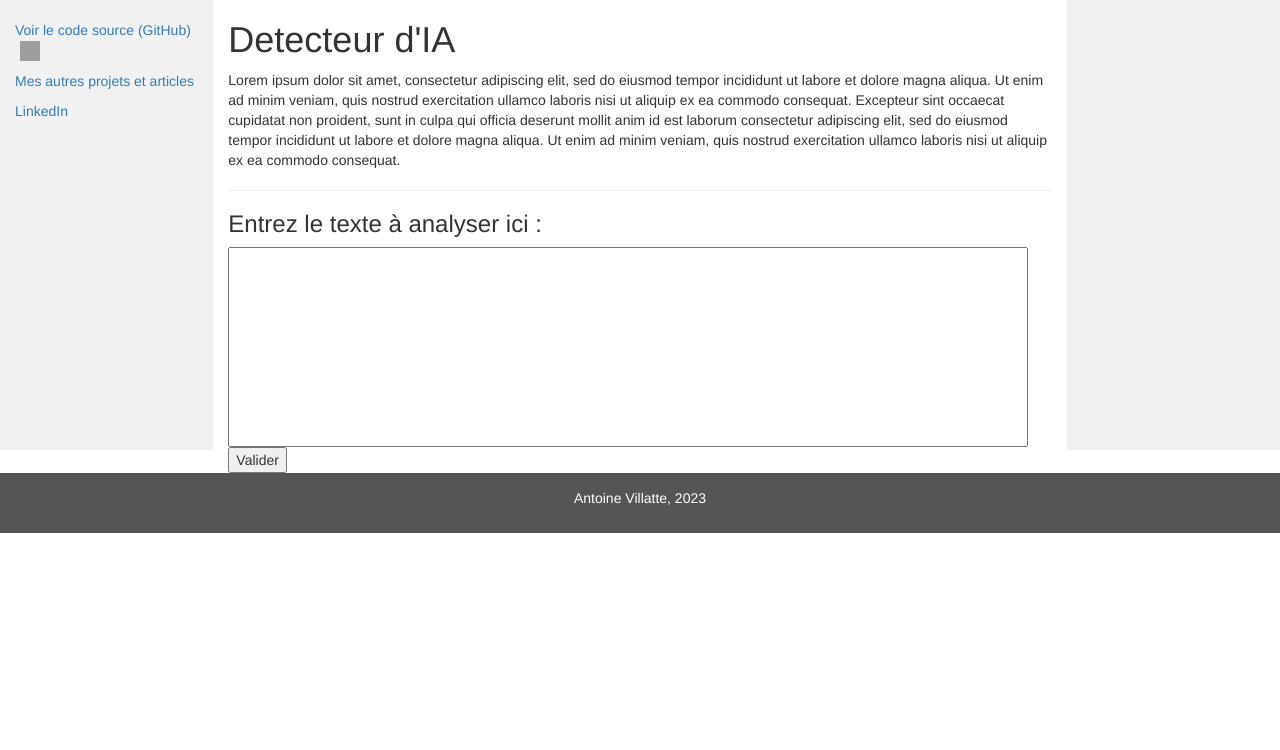
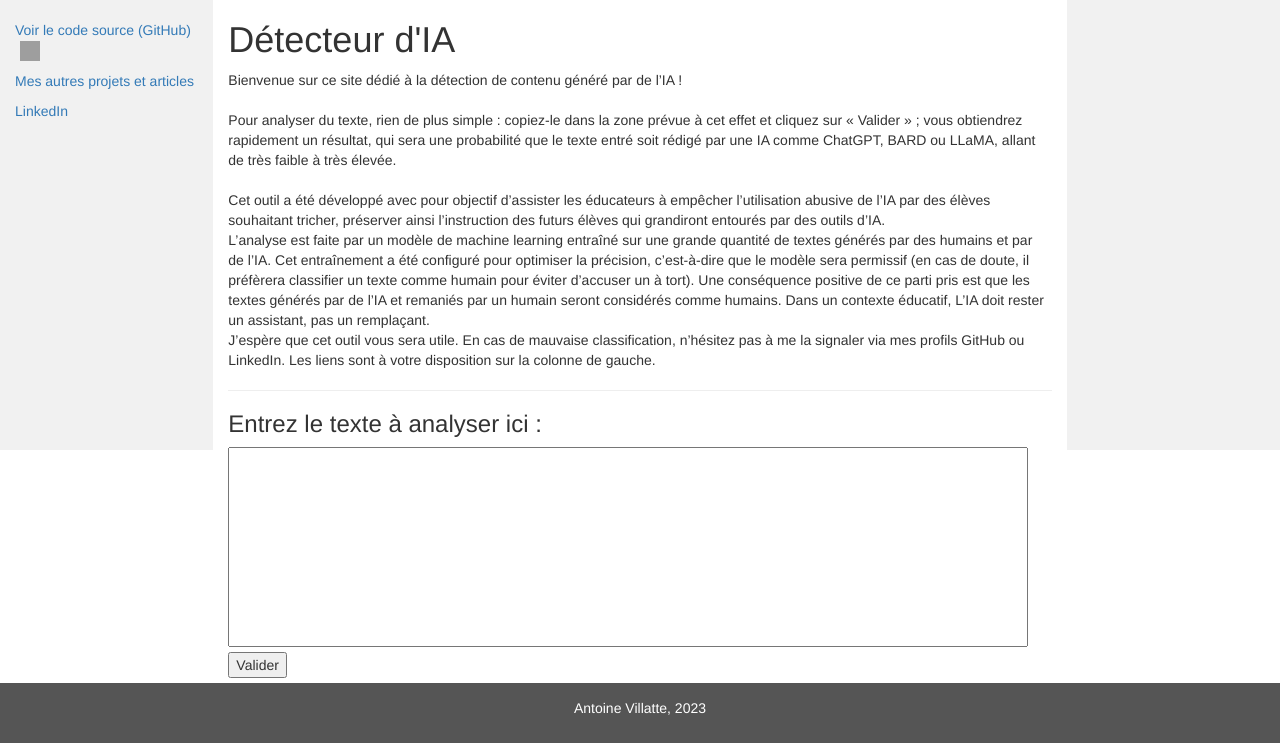
Before and after one commit to Anvil-Late/detecteur-ia, a Flask app: page / in a window 1280 px wide. Shown: the part 50-800 px from the top of the page. Run offline with Flask 2, Linux system fonts and the light colour scheme; some libraries are stand-ins or nearby versions; grey boxes are pictures that could not be loaded.

Commit message:
added welcome text and submit button margin

```diff
--- a/templates/predictorform.html
+++ b/templates/predictorform.html
@@ -62,13 +62,20 @@
       <p style="text-align: left;"><a href="https://www.linkedin.com/in/villattea/">LinkedIn</a></p>
     </div>
     <div class="col-sm-8 text-left">
-      <h1>Detecteur d'IA</h1>
-      <p>Lorem ipsum dolor sit amet, consectetur adipiscing elit, sed do eiusmod tempor incididunt ut labore et dolore magna aliqua. Ut enim ad minim veniam, quis nostrud exercitation ullamco laboris nisi ut aliquip ex ea commodo consequat. Excepteur sint occaecat cupidatat non proident, sunt in culpa qui officia deserunt mollit anim id est laborum consectetur adipiscing elit, sed do eiusmod tempor incididunt ut labore et dolore magna aliqua. Ut enim ad minim veniam, quis nostrud exercitation ullamco laboris nisi ut aliquip ex ea commodo consequat.</p>
+      <h1>Détecteur d'IA</h1>
+      <p>
+        Bienvenue sur ce site dédié à la détection de contenu généré par de l’IA ! </br> </br>
+        Pour analyser du texte, rien de plus simple : copiez-le dans la zone prévue à cet effet et cliquez sur « Valider » ; vous obtiendrez rapidement un résultat, qui sera une probabilité que le texte entré soit rédigé par une IA comme ChatGPT, BARD ou LLaMA, allant de très faible à très élevée. </br> </br>
+        Cet outil a été développé avec pour objectif d’assister les éducateurs à empêcher l’utilisation abusive de l’IA par des élèves souhaitant tricher, préserver ainsi l’instruction des futurs élèves qui grandiront entourés par des outils d’IA.  </br>
+        L’analyse est faite par un modèle de machine learning entraîné sur une grande quantité de textes générés par des humains et par de l’IA. Cet entraînement a été configuré pour optimiser la précision, c’est-à-dire que le modèle sera permissif (en cas de doute, il préfèrera classifier un texte comme humain pour éviter d’accuser un à tort). Une conséquence positive de ce parti pris est que les textes générés par de l’IA et remaniés par un humain seront considérés comme humains. Dans un contexte éducatif, L’IA doit rester un assistant, pas un remplaçant. </br>
+        J’espère que cet outil vous sera utile. En cas de mauvaise classification, n’hésitez pas à me la signaler via mes profils GitHub ou LinkedIn. Les liens sont à votre disposition sur la colonne de gauche.
+
+      </p>
       <hr>
       <h3>Entrez le texte à analyser ici :</h3>
       <form action = "https://detecteur-ia.fr:443/results" method = "POST">
-          <textarea name="text_sentence" style="width: 800px; height: 200px; display: block; white-space: pre-wrap; word-wrap: break-word; line-height: 1.5em; text-align: left; resize: none;"></textarea>
-          <button type="submit">Valider</button>
+          <textarea name="text_sentence" style="width: 800px; height: 200px; display: block; white-space: pre-wrap; word-wrap: break-word; line-height: 1.5em; text-align: left; resize: none; margin-bottom: 5px;"></textarea>
+          <button type="submit" style="margin-bottom: 5px;">Valider</button>
       </form>
     </div>
     <div class="col-sm-2 sidenav">
```
